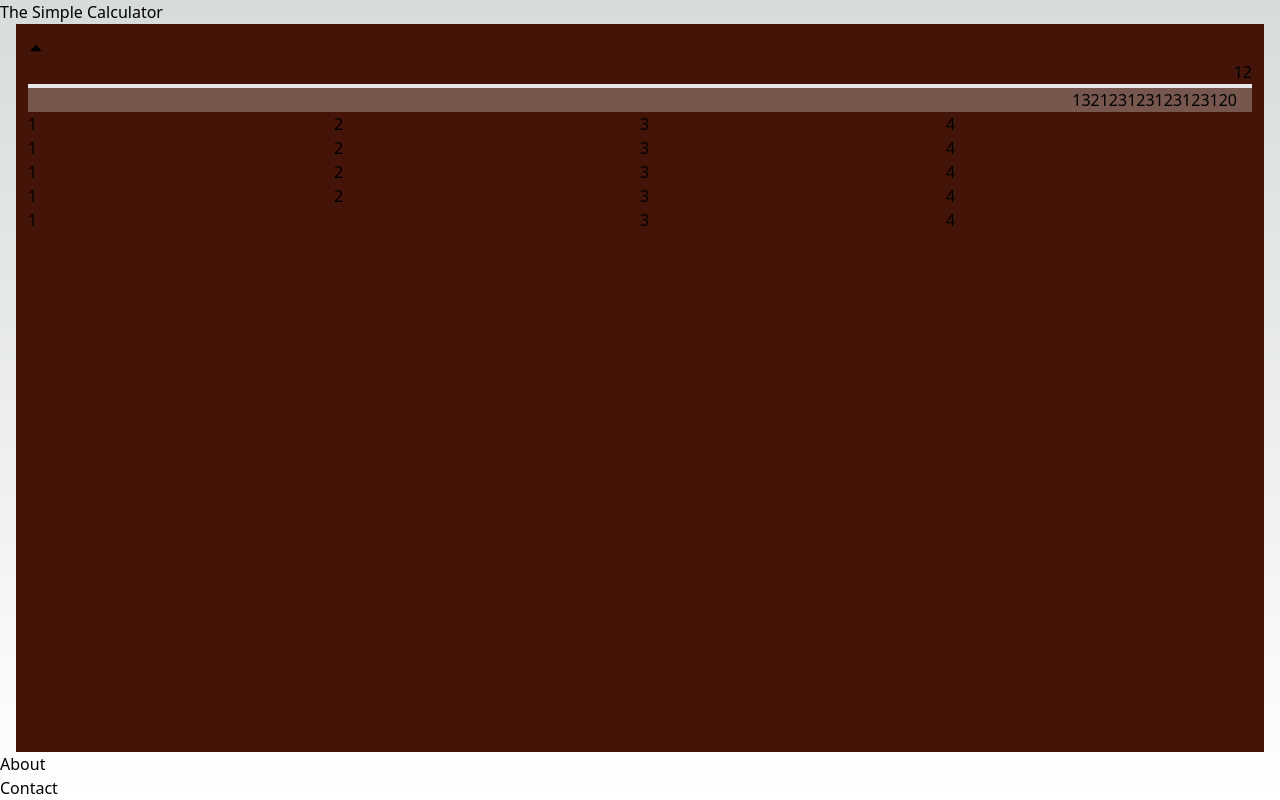
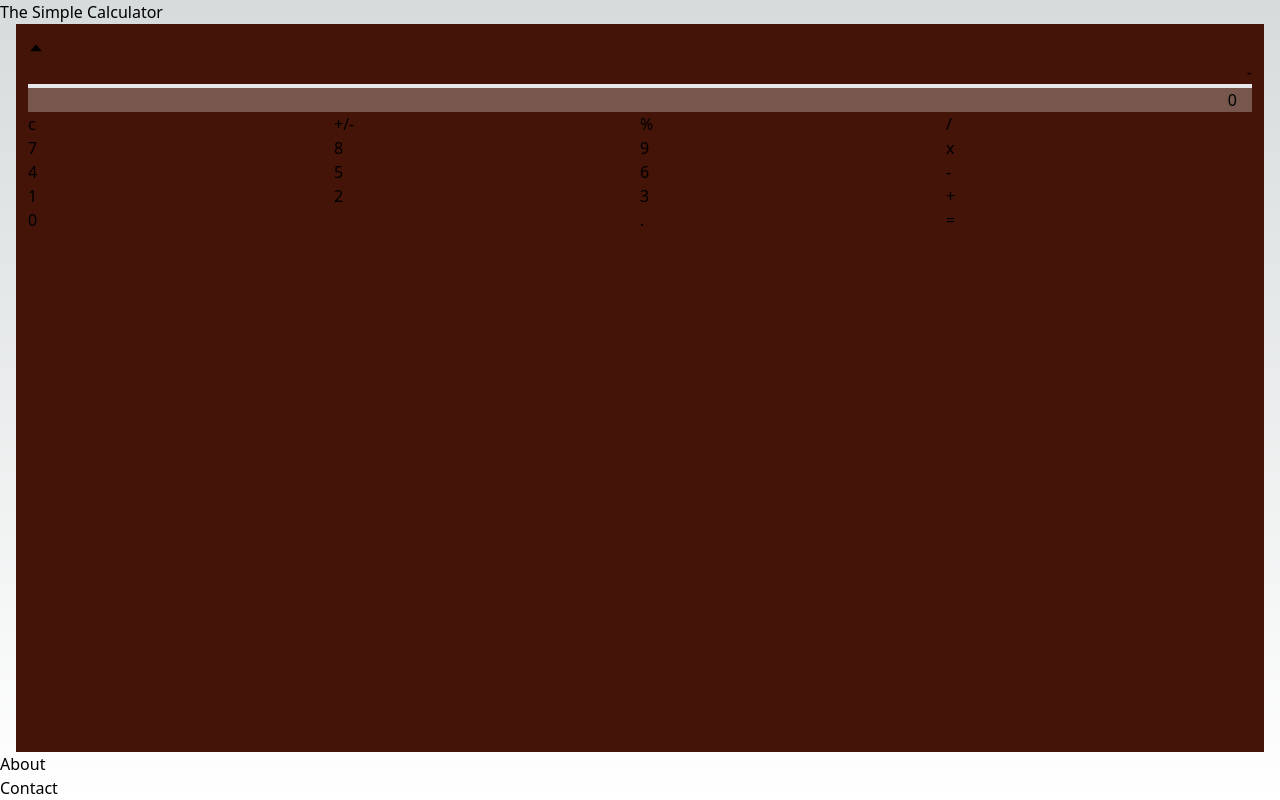
Before and after one commit to rifqimfahmi/the-simple-calculator, a Next.js app: page / in a window 1280 px wide. Built offline with nearby package versions, Linux system fonts and the light colour scheme.

Commit message:
looks like calculator

```diff
--- /dev/null
+++ b/src/components/calculator/keypad/ArithmeticOp.tsx
@@ -0,0 +1,13 @@
+interface Props {
+  symbol: string;
+}
+
+const ArithmeticOp = ({ symbol }: Props) => {
+  return (
+    <>
+      <p>{symbol}</p>
+    </>
+  );
+};
+
+export default ArithmeticOp;
--- /dev/null
+++ b/src/components/calculator/keypad/Number.tsx
@@ -0,0 +1,14 @@
+interface Props {
+  number: string;
+  className?: string;
+}
+
+const Number = ({ number, className }: Props) => {
+  return (
+    <>
+      <p className={className}>{number}</p>
+    </>
+  );
+};
+
+export default Number;
--- a/src/components/calculator/parts/CalculatorActiveSession.tsx
+++ b/src/components/calculator/parts/CalculatorActiveSession.tsx
@@ -1,7 +1,7 @@
 const CalculatorActiveSession = () => {
   return (
     <div className="border-b-4">
-      <p className="text-end">12</p>
+      <p className="text-end">-</p>
     </div>
   );
 };
--- a/src/components/calculator/parts/CalculatorDisplay.tsx
+++ b/src/components/calculator/parts/CalculatorDisplay.tsx
@@ -1,7 +1,7 @@
 const CalculatorDisplay = () => {
   return (
     <div>
-      <input className="w-full text-end" type="number" value={132123123123123123} disabled/>
+      <input className="w-full text-end" type="number" value={0} disabled/>
     </div>
   );
 };
--- a/src/components/calculator/parts/CalculatorKeypad.tsx
+++ b/src/components/calculator/parts/CalculatorKeypad.tsx
@@ -1,25 +1,28 @@
+import ArithmeticOp from "../keypad/ArithmeticOp";
+import Number from "../keypad/Number";
+
 const CalculatorKeypad = () => {
   return (
     <div className="grid grid-cols-4">
-      <div>1</div>
-      <div>2</div>
-      <div>3</div>
-      <div>4</div>
-      <div>1</div>
-      <div>2</div>
-      <div>3</div>
-      <div>4</div>
-      <div>1</div>
-      <div>2</div>
-      <div>3</div>
-      <div>4</div>
-      <div>1</div>
-      <div>2</div>
-      <div>3</div>
-      <div>4</div>
-      <div className="col-span-2">1</div>
-      <div>3</div>
-      <div>4</div>
+      <ArithmeticOp symbol="c" />
+      <ArithmeticOp symbol="+/-" />
+      <ArithmeticOp symbol="%" />
+      <ArithmeticOp symbol="/" />
+      <Number number="7" />
+      <Number number="8" />
+      <Number number="9" />
+      <ArithmeticOp symbol="x" />
+      <Number number="4" />
+      <Number number="5" />
+      <Number number="6" />
+      <ArithmeticOp symbol="-" />
+      <Number number="1" />
+      <Number number="2" />
+      <Number number="3" />
+      <ArithmeticOp symbol="+" />
+      <Number number="0" className="col-span-2" />
+      <Number number="." />
+      <ArithmeticOp symbol="=" />
     </div>
   );
 };
```
Also changed, not shown: src/components/calculator/Modifier.tsx (deleted), src/components/calculator/Number.tsx (deleted), src/components/calculator/Screen.tsx (deleted), src/components/calculator/keypad/Modifier.tsx (added).
